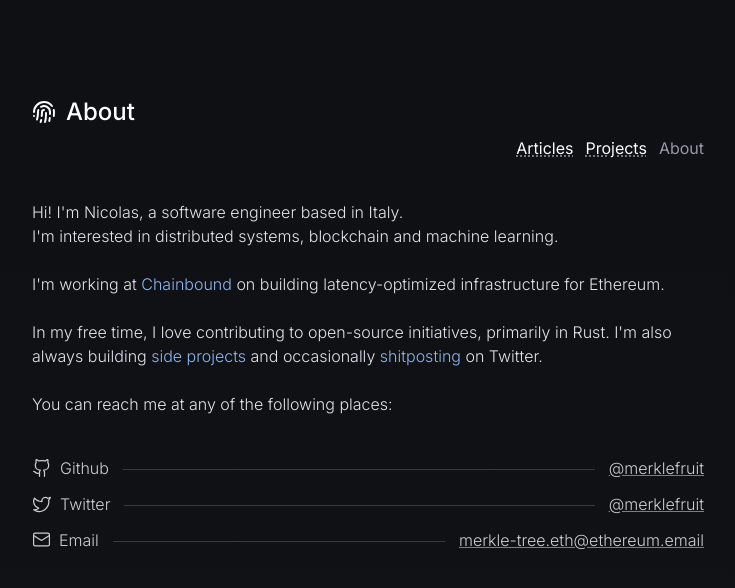
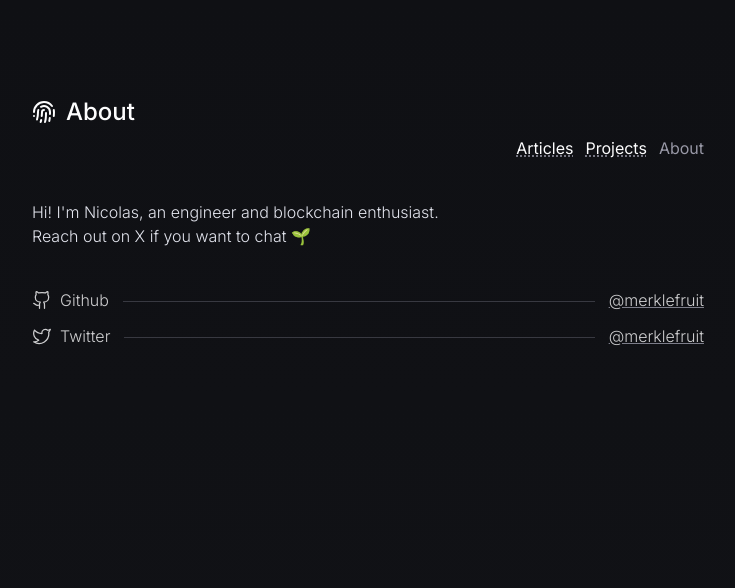
Before and after one commit to merklefruit/nico.bio, a Next.js app: page / in a window 1280 px wide. Shown: the top 588 px of the page, without its empty margins (272-1007 px from the left). Built offline with nearby package versions, Linux system fonts and the light colour scheme.

Commit message:
feat: updated homepage, links, projects

```diff
--- a/src/components/layouts/BaseLayout.tsx
+++ b/src/components/layouts/BaseLayout.tsx
@@ -46,6 +46,7 @@ function Nav() {
       >
         Articles
       </Link>
+
       <Link
         href="/projects"
         className={`hover:text-moonlightStone underline
@@ -57,6 +58,7 @@ function Nav() {
       >
         Projects
       </Link>
+
       <Link
         href="/"
         className={`hover:text-moonlightStone underline
--- a/src/pages/index.tsx
+++ b/src/pages/index.tsx
@@ -1,4 +1,3 @@
-import Link from "next/link";
 import { Fingerprint, Github, Mail, Twitter } from "lucide-react";
 
 import BaseLayout from "@/components/layouts/BaseLayout";
@@ -8,43 +7,8 @@ export default function Home() {
     <BaseLayout title="About" icon={<Fingerprint />}>
       <div>
         <p className="text-monochromeCloud font-light">
-          Hi! I&apos;m Nicolas, a software engineer based in Italy.
-          <br />
-          I&apos;m interested in distributed systems, blockchain and machine
-          learning.
-          <br />
-          <br />
-          I&apos;m working at{" "}
-          <a
-            className="text-moonlightBlue hover:opacity-80"
-            href="https://www.chainbound.io/"
-            target="_blank"
-          >
-            Chainbound
-          </a>{" "}
-          on building latency-optimized infrastructure for Ethereum.
-          <br />
-          <br />
-          In my free time, I love contributing to open-source initiatives,
-          primarily in Rust. I&apos;m also always building{" "}
-          <Link
-            href="/projects"
-            className="text-moonlightBlue hover:opacity-80"
-          >
-            side projects
-          </Link>{" "}
-          and occasionally{" "}
-          <a
-            className="text-moonlightBlue hover:opacity-80"
-            href="https://twitter.com/merklefruit"
-            target="_blank"
-          >
-            shitposting
-          </a>{" "}
-          on Twitter.
-          <br />
-          <br />
-          You can reach me at any of the following places:
+          Hi! I&apos;m Nicolas, an engineer and blockchain enthusiast.
+          <br /> Reach out on X if you want to chat 🌱
         </p>
       </div>
 
@@ -78,22 +42,6 @@ export default function Home() {
             @merklefruit
           </a>
         </div>
-
-        <div className="flex gap-3.5">
-          <div className="flex gap-2">
-            <Mail strokeWidth={1.5} size={19} className="mt-0.5" />
-            <p>Email</p>
-          </div>
-          <div className="w-full border-b border-moonlightSoft mb-2.5" />
-          <a
-            className="hover:text-moonlightStone underline decoration-moonlightStone
-            underline-offset-1 min-w-max"
-            href="mailto:merkle-tree.eth@ethereum.email"
-            target="_blank"
-          >
-            merkle-tree.eth@ethereum.email
-          </a>
-        </div>
       </div>
     </BaseLayout>
   );
--- a/src/pages/projects/index.tsx
+++ b/src/pages/projects/index.tsx
@@ -20,17 +20,6 @@ export default function Projects({ projects }: Props) {
 
   return (
     <BaseLayout title="Projects" icon={<Boxes />}>
-      <div className="pb-8">
-        <p className="text-monochromeCloud font-light">
-          Here&apos;s a list of the{" "}
-          <span className="font-medium underline decoration-dashed">
-            public and completed
-          </span>{" "}
-          side-projects I&apos;ve built in my spare time.
-          {isMobile ? " " : <br />}
-          The rest are either private, in-progress or abandoned.
-        </p>
-      </div>
       <div className="font-light flex flex-col gap-4">
         {projects.map((project, idx) => (
           <a
```
Also changed, not shown: content/projects/magi.mdx (added, +7 -0 lines), content/projects/op-reth.mdx (added, +7 -0 lines), 1 other file (tests, documents, lock files or other folders).
